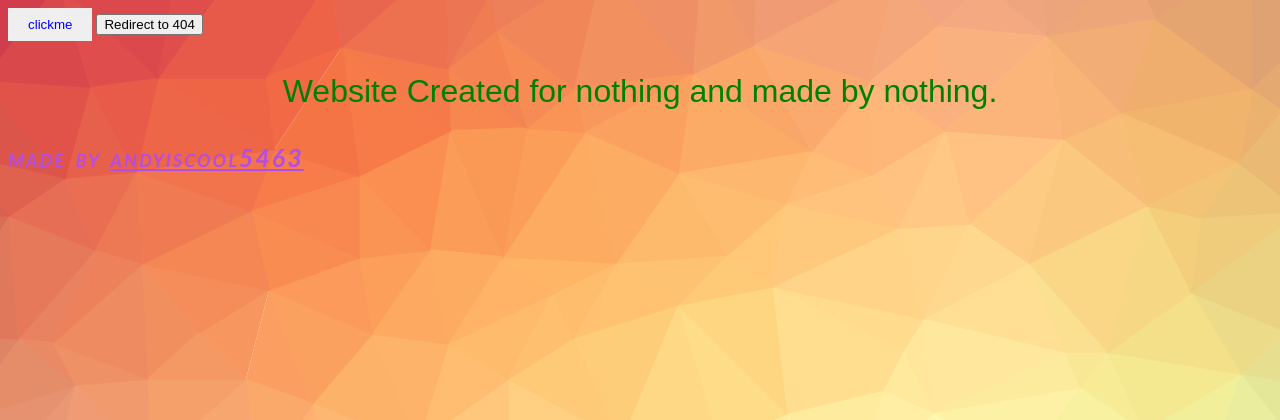
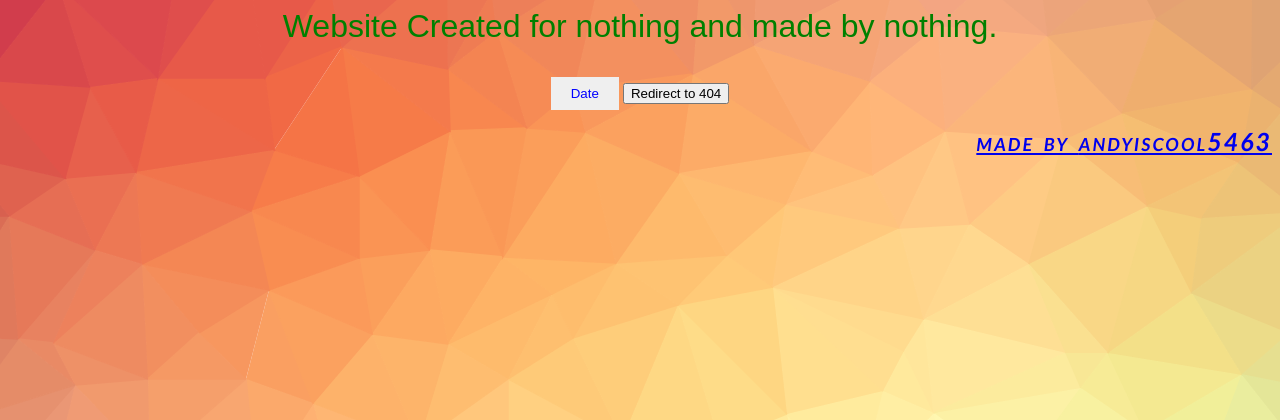
Before and after one commit to AndyIsCool5463/websiteexample, a PHP site: page / in a window 1280 px wide. Shown: the top 420 px of the page. Run offline with PHP 8.4, Linux system fonts and the light colour scheme.

Commit message:
Experiementation w/ express

```diff
--- a/index.js
+++ b/index.js
@@ -2,12 +2,11 @@ const express = require('express');
 var app = express();
 var router = express.Router();
 var path = __dirname + '/views/';
-
 router.use(function (req,res,next) {
-  console.log("/" + req.method);
+//  console.log("/" + req.method);
   next();
 });
-
+app.use(express.static(__dirname + '/views'));
 router.get("/",function(req,res){
   res.sendFile(path + "index.html");
 });
--- a/views/404.html
+++ b/views/404.html
@@ -1,7 +1,9 @@
 <!DOCTYPE>
 <html>
-  <head><link rel="stylesheet" href="styles404.css"></head>
-  <link rel='shortcut icon' type='image/x-icon' href='./views/favicon.ico' />
+  <head>
+    <link rel="stylesheet" href="styles404.css">
+    <link rel='shortcut icon' type='image/x-icon' href='favicon.ico' />
+  </head>
   <header>Uh Oh!</header>
   <img src="404.jpg" id="404 pic"/>
 </html>
--- a/views/index.html
+++ b/views/index.html
@@ -1,21 +1,24 @@
 <!DOCTYPE>
 <html>
-  <head><link rel="stylesheet" href="styles.css"></head>
+  <head>
+    <link rel="stylesheet" href="styles.css">
+  </head>
   <script src="script.js"></script>
   <title>Website</title>
   <link rel='shortcut icon' type='image/x-icon' href='favicon.ico' />
   <!--<header>Hello World</header>-->
-  <form>
-  <input id="clickMe" type="button" value="clickme" onclick="time();" align = "center"/>
-  <input type="submit" value="Redirect to 404" Align = "center"/>
-</form>
+<body background = "background.png">
+      <h1 id="Nothing">
+        <p id="body" Align = "center">
+            Website Created for nothing and made by nothing.
+      </p>
+    </h1>
+    <p id="lolU" Align = "center"></p>
+</body>
+  <form Align = "center">
+      <input id="clickMe" type="button" value="Date" onclick="time();">
+      <input type="submit" value="Redirect to 404" href="404.html">
+  </form>
 
-
-<body background = "background.png">
-      <h1 id="Nothing"><p id="body" Align = "center">
-            Website Created for nothing and made by nothing.
-      </p></h1>
-
-</body>
-<footer class="Author">Made by <u>AndyIsCool5463</u></footer>
+<footer class="Author"><a href="/contact/">Made by <u>AndyIsCool5463</u></a></footer>
 </html>
--- a/views/script.js
+++ b/views/script.js
@@ -1,4 +1,34 @@
+function timeConvertor(time) {
+    var PM = time.match('PM') ? true : false
+
+    time = time.split(':')
+    var min = time[1]
+
+    if (PM) {
+        var hour = 12 + parseInt(time[0],10)
+        var sec = time[2].replace('PM', '')
+    } else {
+        var hour = time[0]
+        var sec = time[2].replace('AM', '')
+    }
+
+    return(`${hour}:${min}:${sec}`)
+}
+
 function time() {
-  let time = new Date();
-  return console.log(`It is currently ${time}!`)
+  let fulltime = new Date();
+  let hitler = fulltime + " ";
+  let nigger = hitler.split(" ")
+  let faggot = nigger.splice(6, 3, '')
+  let day = nigger[0]
+  let month = nigger[1]
+  let year = nigger[3]
+  let time22 = nigger[4]
+  console.log(nigger)
+  console.log(fulltime)
+  return document.getElementById("lolU").innerHTML = `It is currently ${timeConvertor(time22)} on ${day}, ${month} ${year}!`;
+
+
+
+
 }
--- a/views/styles.css
+++ b/views/styles.css
@@ -12,6 +12,7 @@ p {
   font-style: italic;
   font-variant: small-caps;
   text-transform: lowercase;
+  text-align: right;
 }
 #Nothing {
   font-family: fantasy;
@@ -24,8 +25,16 @@ p {
   border: 0;
   line-height: 2.5;
   padding: 0 20px;
+  align: center;
 }
 
 #clickMe:Hover {
   background-color: rgba(213, 194, 194, 1);
 }
+
+#lolU {
+  color: green;
+  font-style: italic;
+  font-size: 16px;
+  font-family: sans-serif;
+}
```
Also changed, not shown: views/contact.html (added), 1 other file.
